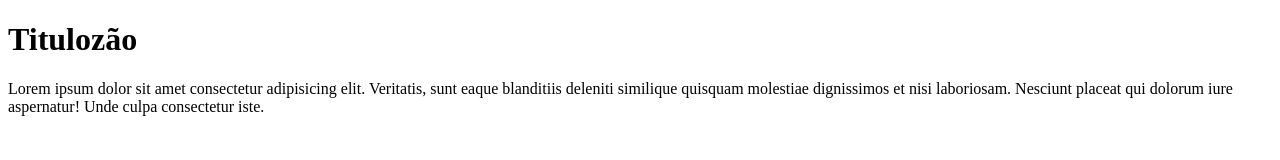
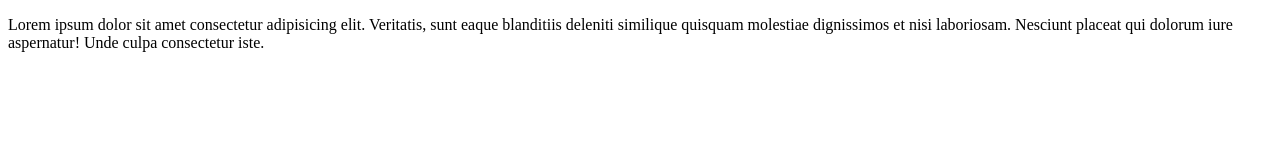
Before and after one commit to leonardoccorrea/projeto-aprendizado, a plain HTML site: page index.html in a window 1280 px wide. Drawn offline with Linux system fonts and the light colour scheme.

Commit message:
Update index.html

```diff
--- a/index.html
+++ b/index.html
@@ -8,9 +8,6 @@
 </head>
 <body>
     <main>
-        <header>
-            <h1>Titulozão</h1>
-        </header>
         <article>
             <p>Lorem ipsum dolor sit amet consectetur adipisicing elit. Veritatis, sunt eaque blanditiis deleniti similique quisquam molestiae dignissimos et nisi laboriosam. Nesciunt placeat qui dolorum iure aspernatur! Unde culpa consectetur iste.</p><br>
 
```
